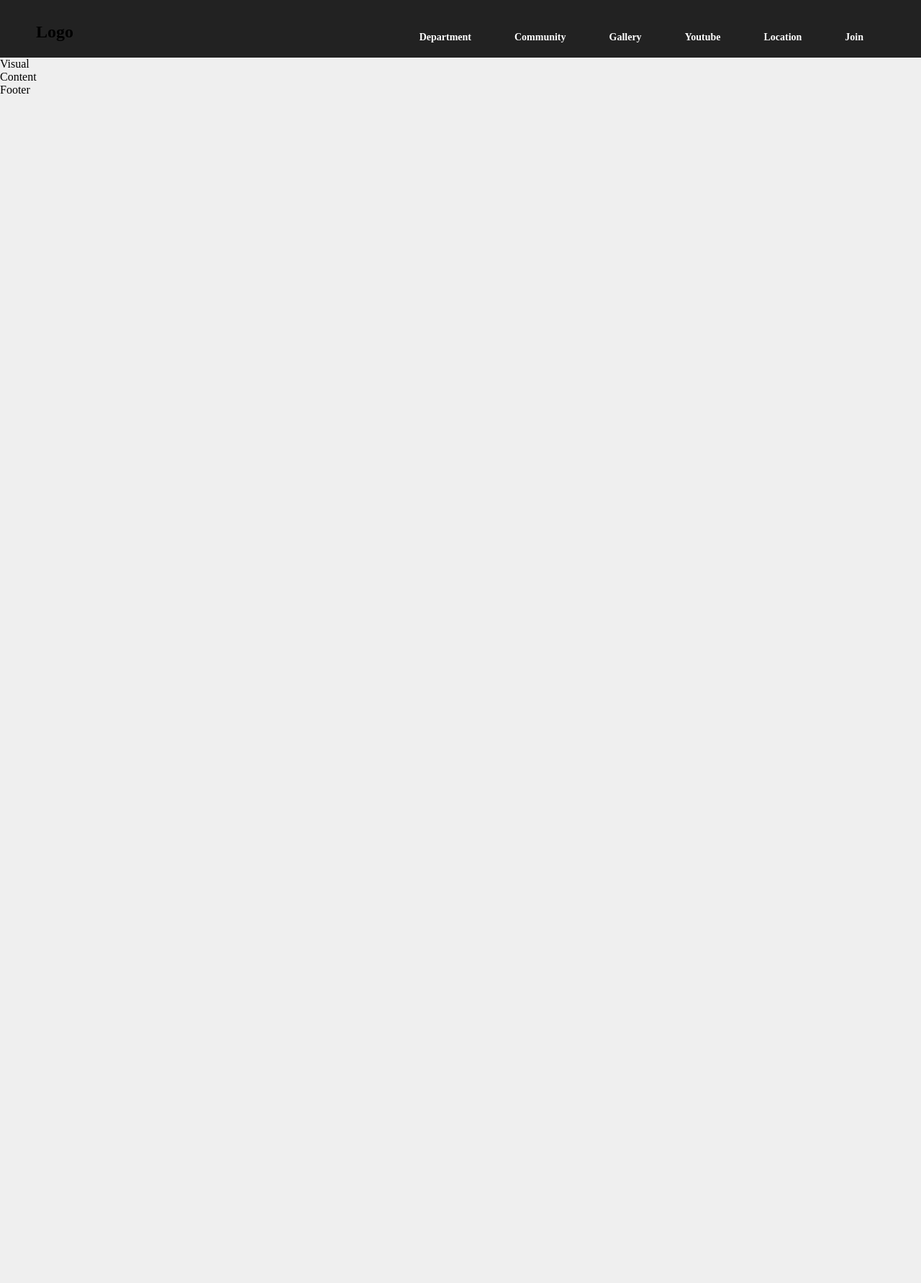
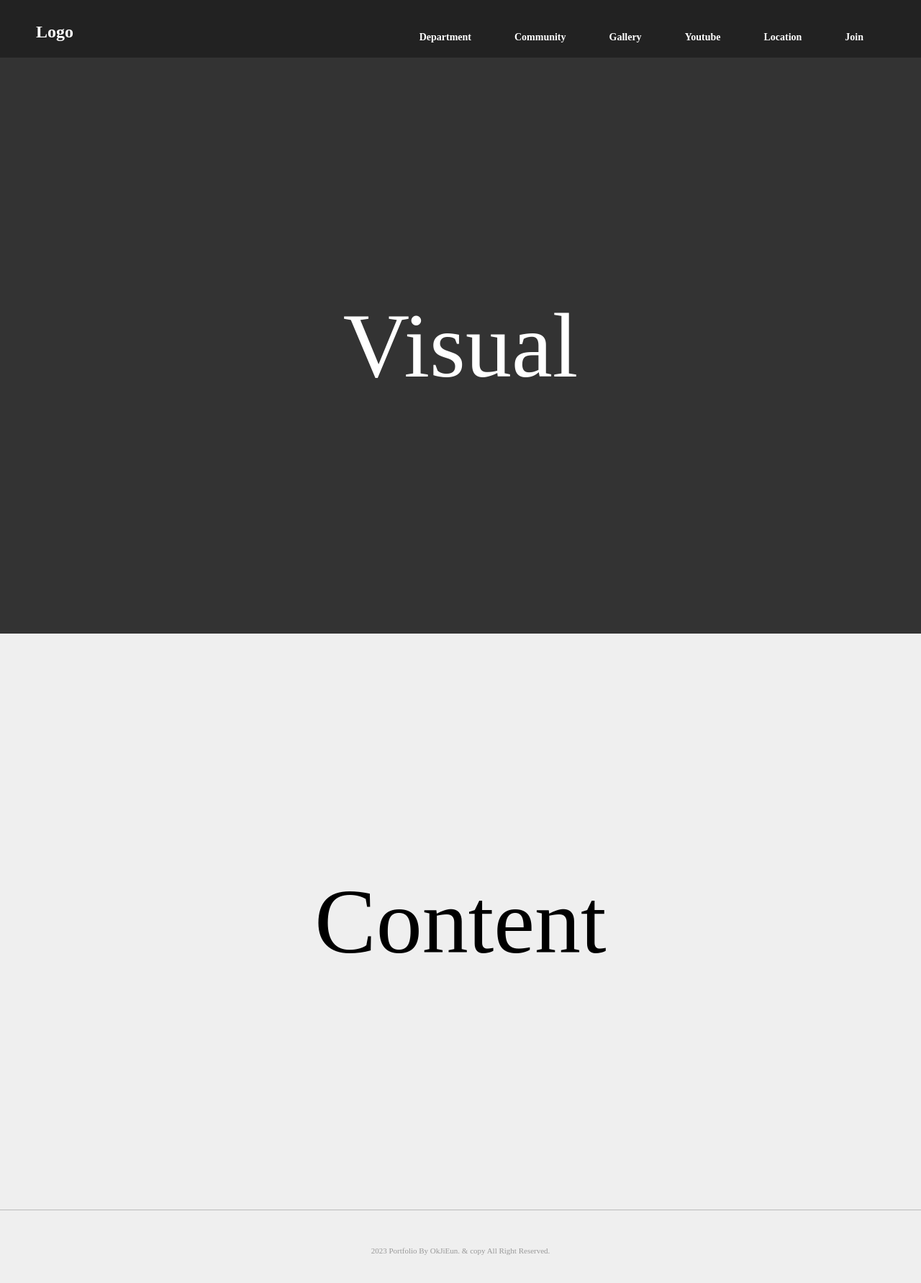
Before and after one commit to dev-jiji/profile, a React (Create React App) app: page / in a window 1280 px wide. Shown: the top 1782 px of the page at 72% size. Before the commit the page ends 800 px from the top, so only its background shows below. Built offline with nearby package versions, Linux system fonts and the light colour scheme.

Commit message:
Switch문 적용
Header 중첩 문제 해결, 컴포넌트 render형 적용

```diff
--- a/src/App.js
+++ b/src/App.js
@@ -1,4 +1,4 @@
-import { Route } from "react-router-dom";
+import { Route, Switch } from "react-router-dom";
 
 // common
 import Header from "./components/common/Header";
@@ -17,13 +17,21 @@
 function App() {
   return (
     <>
-      <Header />
+      {/* 화면에 중첩되는 컴포넌트가 있는 경우 Switch를 활용한다. */}
+      <Switch>
+        <Route exact path="/">
+          {/* 라우터 값에 따라서 Header props로 type="main" */}
+          <Header type={"main"} />
+          <Visual />
+          <Content />
+        </Route>
 
-      <Route exact path="/">
-        <Visual />
-        <Content />
-      </Route>
-      {/* Route 2번 방식 : 인라인 방식의 Route 적용 */}
+        {/* 라우터에 따라서 header의 css를  달리하겠다. */}
+        {/* 중첩되는 Header 에 대한 처리가 필요하다. */}
+        {/* 컴포넌트를 출력하는 3번째 방법 */}
+        {/* <Header type={"sub"}/> */}
+        <Route path="/" render={() => <Header type={"sub"} />} />
+      </Switch>
       <Route path="/department" component={Department} />
       <Route path="/community" component={Community} />
       <Route path="/gallery" component={Gallery} />
--- a/src/components/common/Footer.js
+++ b/src/components/common/Footer.js
@@ -2,7 +2,11 @@
 
 const Footer = () => {
   return (
-    <div>Footer</div>
+    <footer>
+      <div className='inner'>
+        <p>2023 Portfolio By OkJiEun. & copy All Right Reserved.</p>
+      </div>
+    </footer>
   )
 }
 
--- a/src/components/main/Content.js
+++ b/src/components/main/Content.js
@@ -1,9 +1,7 @@
-import React from 'react'
+import React from "react";
 
 const Content = () => {
-  return (
-    <div>Content</div>
-  )
-}
+  return <main>Content</main>;
+};
 
-export default Content
+export default Content;
--- a/src/components/main/Visual.js
+++ b/src/components/main/Visual.js
@@ -2,7 +2,7 @@
 
 const Visual = () => {
   return (
-    <div>Visual</div>
+    <div id='visual'>Visual</div>
   )
 }
 
--- a/src/scss/common/_footer.scss
+++ b/src/scss/common/_footer.scss
@@ -0,0 +1,14 @@
+footer {
+  width: 100%;
+  border-top: 1px solid #bbb;
+  .inner {
+    width: 1180px;
+    margin: 0 auto;
+    padding: 50px;
+    p {
+      font-size: 11px;
+      color: #999;
+      text-align: center;
+    }
+  }
+}
--- a/src/scss/common/_header.scss
+++ b/src/scss/common/_header.scss
@@ -12,8 +12,9 @@
             left: 0;
             a{
                 font-weight: 700;
-                color: #000;
+                color: #fff;
                 font-size: 24px;
+
             }
         }
         #gnb{
--- a/src/scss/main/_content.scss
+++ b/src/scss/main/_content.scss
@@ -0,0 +1,8 @@
+main {
+  width: 100%;
+  height: 100vh;
+  display: flex;
+  justify-content: center;
+  align-items: center;
+  font-size: 10vw;
+}
--- a/src/scss/main/_visual.scss
+++ b/src/scss/main/_visual.scss
@@ -0,0 +1,10 @@
+#visual {
+  width: 100%;
+  height: 100vh;
+  background-color: #333;
+  display: flex;
+  justify-content: center;
+  align-items: center;
+  font-size: 10vw;
+  color: #fff;
+}
```
